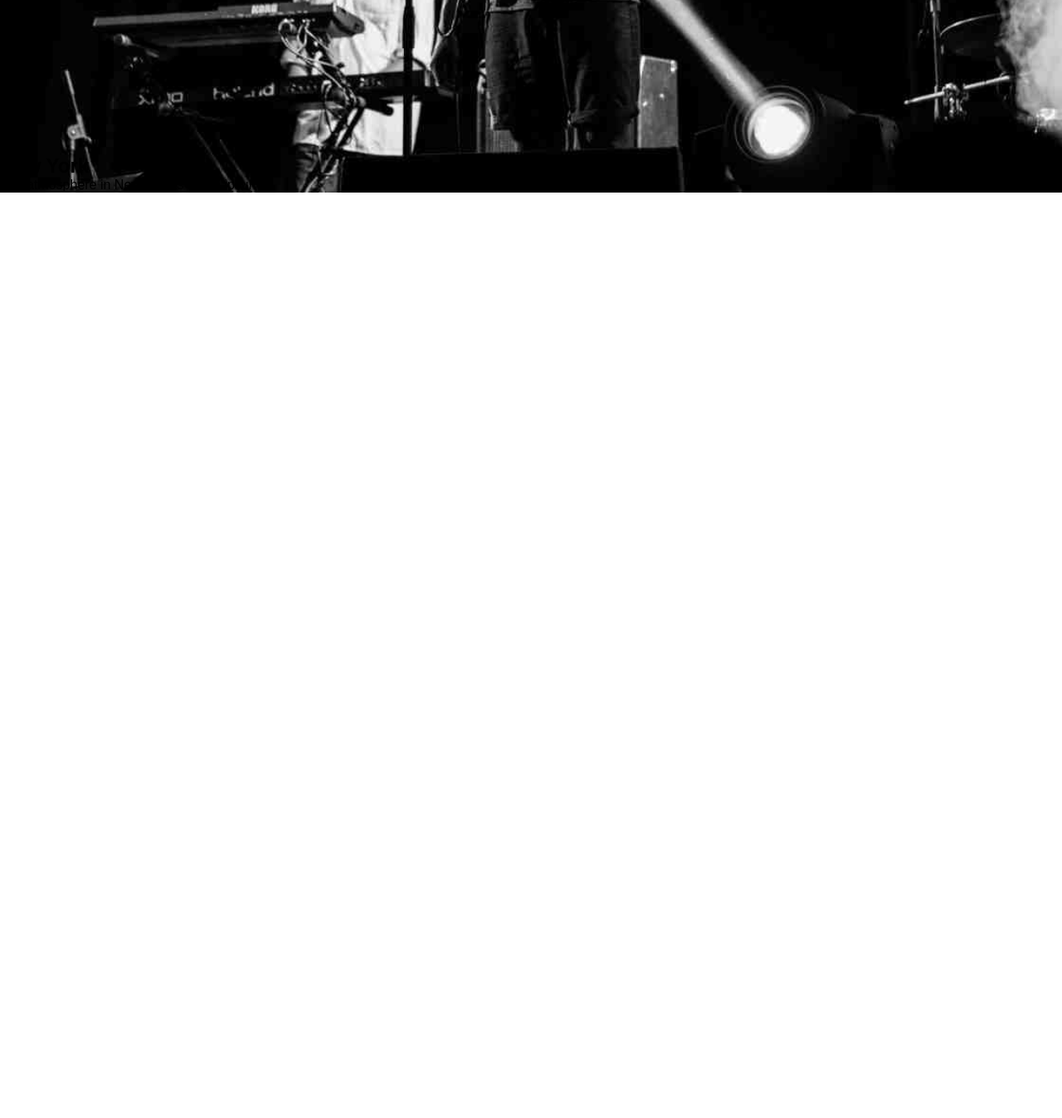
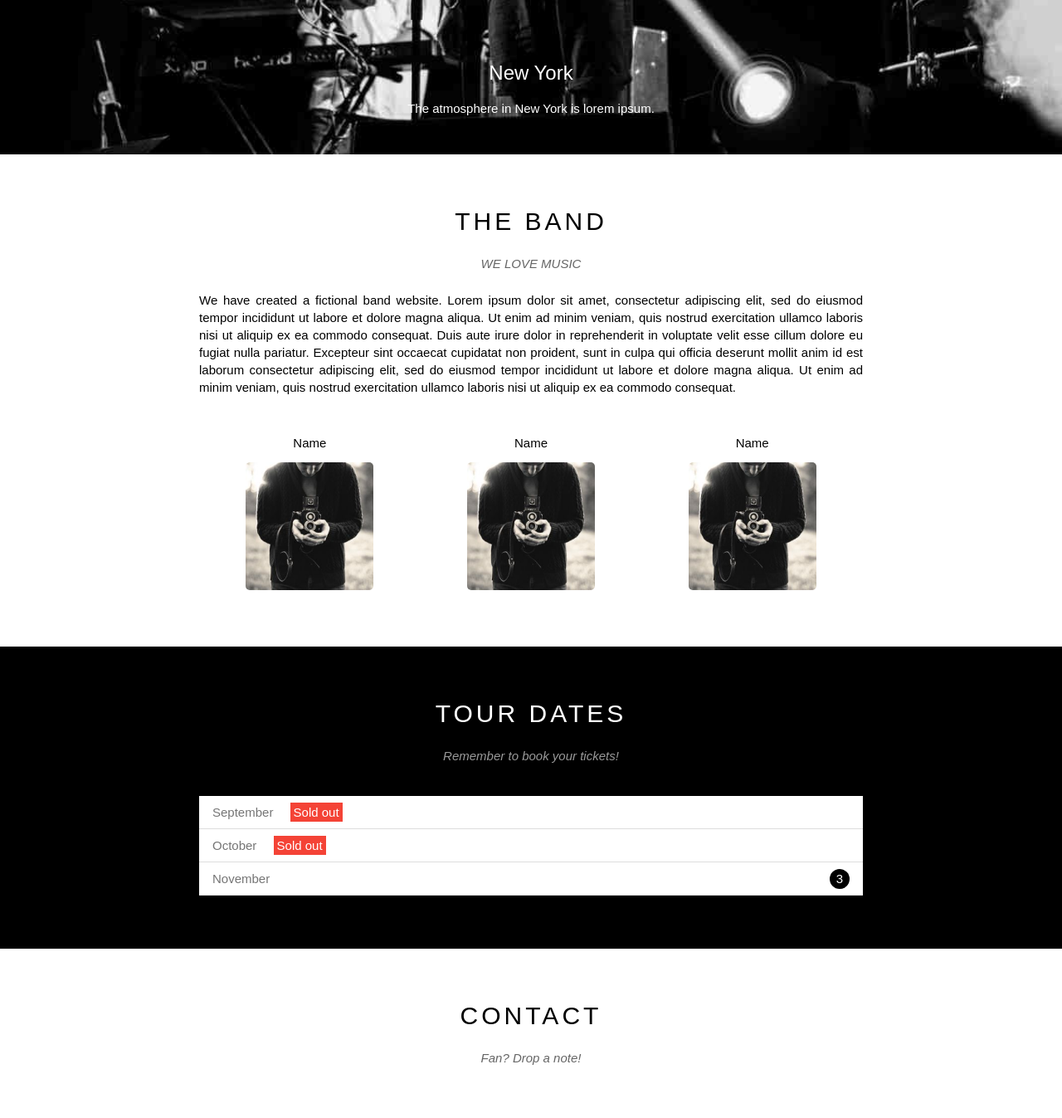
Before and after one commit to JiaHui2005/Web-Application, a plain HTML site: page index.html in a window 1280 px wide. Shown: the part 500-1847 px from the top of the page at 83% size. Before the commit the page ends 800 px from the top, so only its background shows below. Drawn offline with Linux system fonts and the light colour scheme.

Commit message:
Tickets Tour

```diff
--- a/assets/css/style.css
+++ b/assets/css/style.css
@@ -8,11 +8,20 @@ html{
     font-family: Arial, Helvetica, sans-serif;
 }
 
+.clear{
+    clear: both;
+}
+
+.text-white{
+    color: white !important;
+}
+
 #main{
 
 }
 
 #header{
+    z-index: 1;
     position: fixed;
     height: 46px;
     background-color: black;
@@ -96,14 +105,120 @@ html{
 }
 
 #slider{
+    position: relative;
     margin-top: 46px;
     padding-top: 50%;
     background: url(/assets/img/slide1.jpg) top center / cover no-repeat;
 }
 
-#content{
+#slider .text-content{
+    position: absolute;
+    color: white;
+    bottom: 47px;
+    width: 100%;
+    text-align: center;
+}
+#slider .text-heading{
+    font-weight: 500;
+    font-size: 24px;
+}
+#slider .text-description{
+    font-size: 15px;
+    margin-top: 20px;
 }
 
+#content{
+    /* font-family: Arial, Helvetica, sans-serif; */
+}
+
+#content .content-section{
+    width: 800px;
+    margin-left: auto;
+    margin-right: auto;
+    padding: 64px 0;
+}
+
+#content .section-heading{
+    font-size: 30px;
+    font-weight: 500;
+    text-align: center;
+    letter-spacing: 4px; /* khoảng cách giữa các chữ */
+}
+
+#content .section-sub-heading{
+    font-size: 15px;
+    text-align: center;
+    margin-top: 25px;
+    font-style: italic; /* chữ nghiên  */
+    opacity: 0.6; /* độ mờ */
+}
+
+#content .about-text{
+    font-size: 15px;
+    margin-top: 25px;
+    text-align: justify;
+    line-height: 1.4;
+}
+
+#content .members-list{
+    margin-top: 48px;
+    /* overflow: hidden; */
+}
+
+#content .member-items{
+    float: left;
+    width: calc(100% / 3);
+    text-align: center;
+}
+
+#content .member-name{
+    font-size: 15px;
+}
+
+#content .member-img{
+    width: 154px;
+    margin-top: 15px;
+    border-radius: 5px;
+}
+
+/* Tour section */
+.tour-section{
+    background-color: black;
+}
+
+.tickets-list{
+    list-style: none;
+    background-color: white;
+    margin-top: 40px;
+}
+
+.tickets-list .sold-out{
+    background-color: #f44336;
+    color: white;
+    padding: 3px 4px;
+    margin-left: 16px;
+}
+
+.tickets-list .quantity{
+    float: right;
+    width: 24px;
+    height: 24px;
+    background-color: black;
+    color: white;
+    border-radius: 50%;
+    text-align: center;
+    line-height: 24px;
+    margin-top: -3.5px;
+}
+
+.tickets-list li{
+    color: #757575;
+    font-size: 15px;
+    padding: 11px 16px;
+    border-bottom: 1px solid #ddd;
+}
+
+/* Footer section */
 #footer{
 
 }
--- a/index.html
+++ b/index.html
@@ -44,7 +44,71 @@
         </div>
 
         <div id="content">
+            <div class="content-section">
+                <!-- About section -->
+                <h2 class="section-heading">
+                    THE BAND
+                </h2>
 
+                <p class="section-sub-heading">
+                    WE LOVE MUSIC
+                </p>
+
+                <p class="about-text">
+                    We have created a fictional band website. Lorem ipsum dolor sit amet, consectetur adipiscing elit, sed do eiusmod tempor incididunt ut labore et dolore magna aliqua. Ut enim ad minim veniam, quis nostrud exercitation ullamco laboris nisi ut aliquip ex ea commodo consequat. Duis aute irure dolor in reprehenderit in voluptate velit esse cillum dolore eu fugiat nulla pariatur. Excepteur sint occaecat cupidatat non proident, sunt in culpa qui officia deserunt mollit anim id est laborum consectetur adipiscing elit, sed do eiusmod tempor incididunt ut labore et dolore magna aliqua. Ut enim ad minim veniam, quis nostrud exercitation ullamco laboris nisi ut aliquip ex ea commodo consequat.
+                </p>
+
+                <div class="members-list">
+                    <div class="member-items">
+                        <p class="member-name">
+                            Name
+                        </p>
+                        <img src="./assets/img/team.jpg" alt="Name" class="member-img">
+                    </div>
+                    <div class="member-items">
+                        <p class="member-name">
+                            Name
+                        </p>
+                        <img src="./assets/img/team.jpg" alt="Name" class="member-img">
+                    </div>
+                    <div class="member-items">
+                        <p class="member-name">
+                            Name
+                        </p>
+                        <img src="./assets/img/team.jpg" alt="Name" class="member-img">
+                    </div>
+                    <div class="clear"></div>
+                </div>
+            </div>
+
+                <!-- Tour section -->
+            <div class="tour-section">
+                <div class="content-section">
+                    <h2 class="section-heading text-white">
+                        TOUR DATES
+                    </h2>
+
+                    <p class="section-sub-heading text-white">
+                        Remember to book your tickets!
+                    </p>
+                    <ul class="tickets-list">
+                        <li>September <span class="sold-out">Sold out</span></li>
+                        <li>October <span class="sold-out">Sold out</span></li>
+                        <li>November <span class="quantity">3</span></li>
+                    </ul>
+                </div>
+            </div>
+
+                <!-- Contact section -->
+            <div class="content-section">
+                <h2 class="section-heading">
+                    CONTACT
+                </h2>
+
+                <p class="section-sub-heading">
+                    Fan? Drop a note!
+                </p>
+            </div>
         </div>
 
         <div id="footer">
```
Also changed, not shown: assets/img/team.jpg (added).
